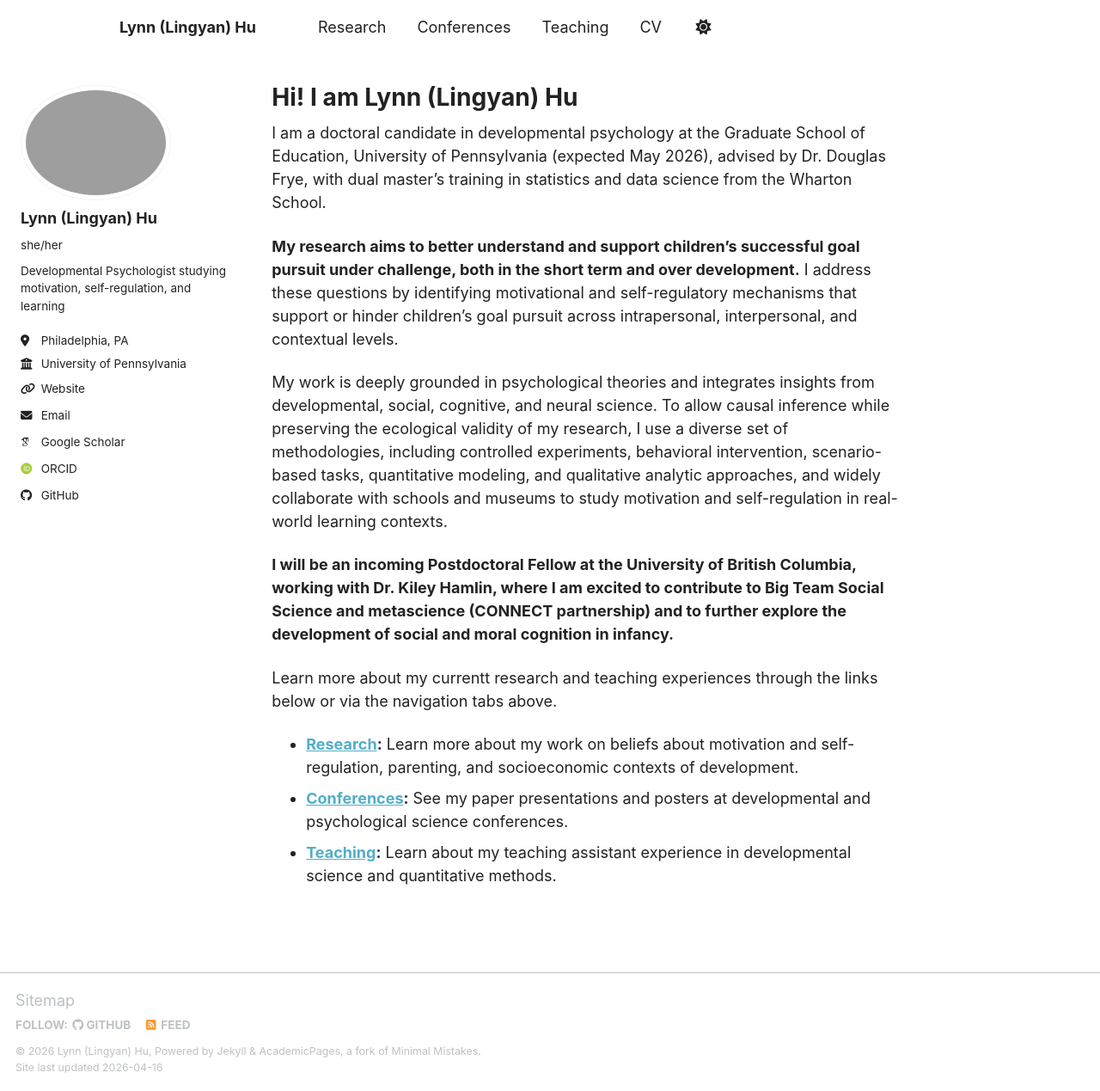
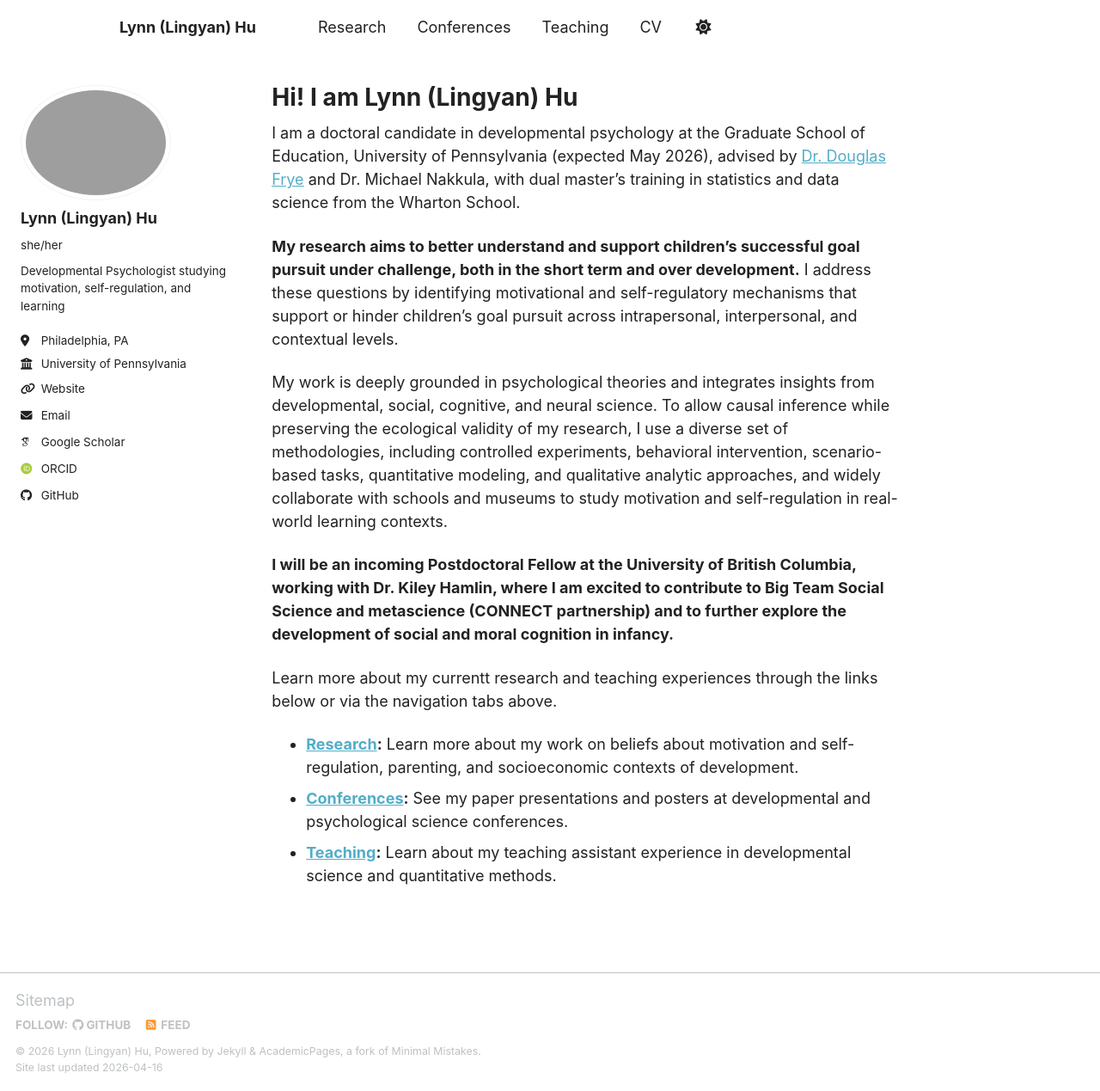
Before and after one commit to lingyh904/lingyh904.github.io, a Jekyll site: the page built from _pages/about.md, in a window 1280 px wide and 1269 px high. Shown: the whole window at 86% size. Built offline with Jekyll 4.4.1, drawn with Linux system fonts in a browser that asks for light colours; some web fonts are replaced; a script bundle is joined from its source files by our own code; library files that are not in the unit come from our copies.

Commit message:
Update about.md

```diff
--- a/_pages/about.md
+++ b/_pages/about.md
@@ -6,7 +6,7 @@ redirect_from:
   - /about/
   - /about.html
 ---
-I am a doctoral candidate in developmental psychology at the Graduate School of Education, University of Pennsylvania (expected May 2026), advised by Dr. Douglas Frye, with dual master’s training in statistics and data science from the Wharton School.
+I am a doctoral candidate in developmental psychology at the Graduate School of Education, University of Pennsylvania (expected May 2026), advised by [Dr. Douglas Frye](https://www.gse.upenn.edu/faculty/douglas-frye) and Dr. Michael Nakkula, with dual master’s training in statistics and data science from the Wharton School.
 
 <strong>My research aims to better understand and support children’s successful goal pursuit under challenge, both in the short term and over development.</strong> I address these questions by identifying motivational and self-regulatory mechanisms that support or hinder children’s goal pursuit across intrapersonal, interpersonal, and contextual levels.
 
```
